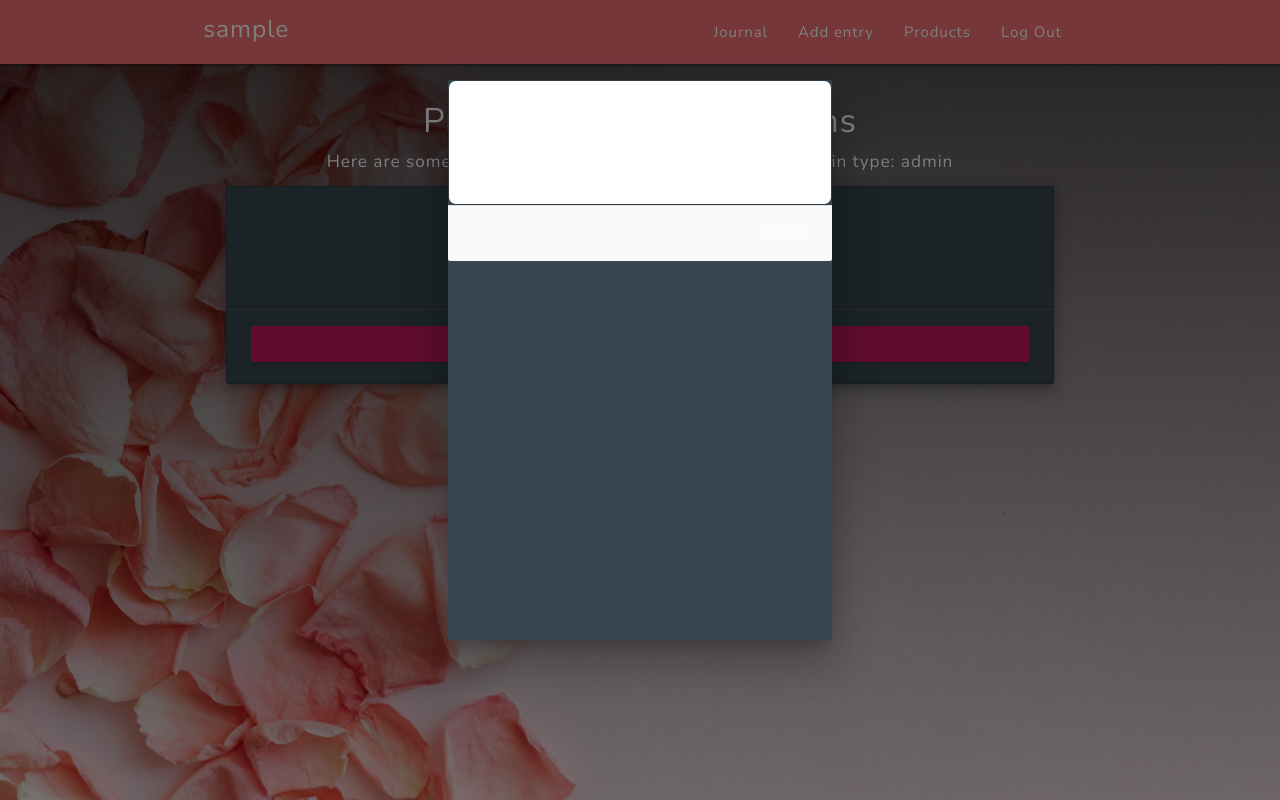
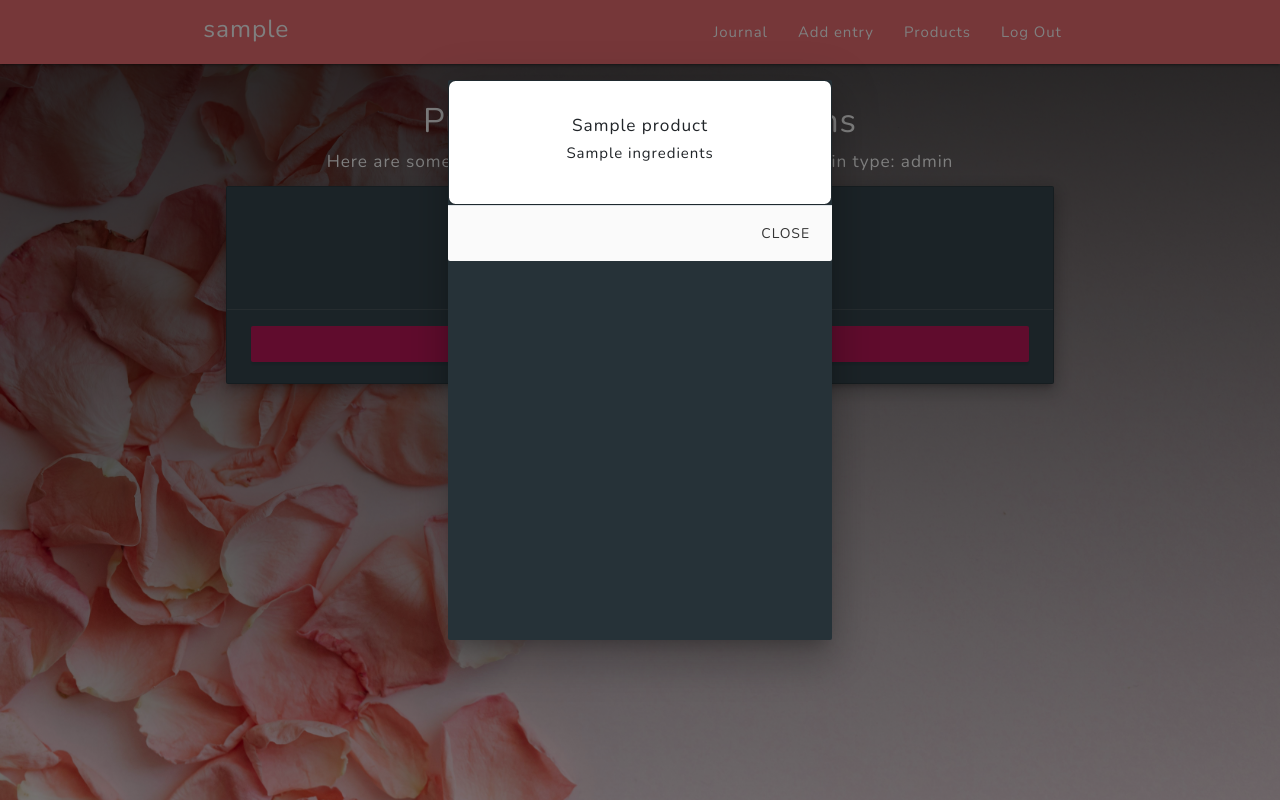
Before and after one commit to adinabo/skincare_journal, a Flask app: page /products in a window 1280 px wide, after a click on "See Ingredients". Run offline with Flask 2, Linux system fonts and the light colour scheme; the visitor is signed in with stand-in values (Sample User, id 1); a database or web service that is not in the repository returns one stand-in record (values such as "Sample title"); some libraries are stand-ins or nearby versions.

Commit message:
fixed issue with the ingredient modal text

```diff
--- a/run.py
+++ b/run.py
@@ -279,6 +279,11 @@ def products():
     if 'user_skintype' in session:
         skin_type = session['user_skintype']
         products = list(mongo.db.products.find({"skin_type": skin_type}))
+
+        # Debugging: Print the product data to check if ingredients are being fetched correctly
+        for product in products:
+            print(f"Product: {product['name']} - Ingredients: {product.get('ingredients', 'No ingredients listed')}")
+
         return render_template("products.html", products=products)
     else:
         flash("Please set your skin type to get product recommendations.")
--- a/static/js/scripts.js
+++ b/static/js/scripts.js
@@ -53,6 +53,11 @@ document.addEventListener("DOMContentLoaded", function() {
     var modalElems = document.querySelectorAll(".modal");
     M.Modal.init(modalElems);
 
+    document.addEventListener('DOMContentLoaded', function() {
+        var elems = document.querySelectorAll('.modal');
+        M.Modal.init(elems);
+    });
+
     // Initialize Collapsible
     var collapsibleElems = document.querySelectorAll(".collapsible");
     M.Collapsible.init(collapsibleElems, {
--- a/templates/products.html
+++ b/templates/products.html
@@ -18,21 +18,21 @@
                         <p class="product_text white-text">{{ product.description }}</p>
                         <p class="product_text">
                             <a href="#modal{{ product._id }}" class="modal-trigger light-blue-text text-lighten-4">See Ingredients</a>
+                        </p>
                     </div>
                     <div class="card-action center-align">
                         <a href="{{ product.link }}" class="btn waves-effect waves-light pink darken-2 full-width-btn" target="_blank">Buy Now</a>
                     </div>
                 </div>
             </div>
-
             <!-- Modal Structure for Ingredients -->
-            <div id="modal{{ product._id }}" class="modal small-modal blue-grey darken-3">
+            <div id="modal{{ product._id }}" class="modal small-modal blue-grey darken-4">
                 <div class="modal-content">
-                    <h6 class="white-text">{{ product.name }}</h6>
-                    <p class="white-text">{{ product.ingredients }}</p>
+                    <h6 >{{ product.name }}</h6>
+                    <p>{{ product.ingredients }}</p>
                 </div>
                 <div class="modal-footer">
-                    <a href="#!" class="modal-close waves-effect waves-green btn-flat white-text">Close</a>
+                    <a href="#!" class="modal-close waves-effect waves-green btn-flat">Close</a>
                 </div>
             </div>
             {% endfor %}
@@ -41,4 +41,12 @@
         <h5 class="center-align white-text">Please set your skin type to see recommendations.</h5>
     {% endif %}
 </div>
+
+<!-- Initialize Modals -->
+<script>
+    document.addEventListener('DOMContentLoaded', function() {
+        var elems = document.querySelectorAll('.modal');
+        M.Modal.init(elems);
+    });
+</script>
 {% endblock %}
```
